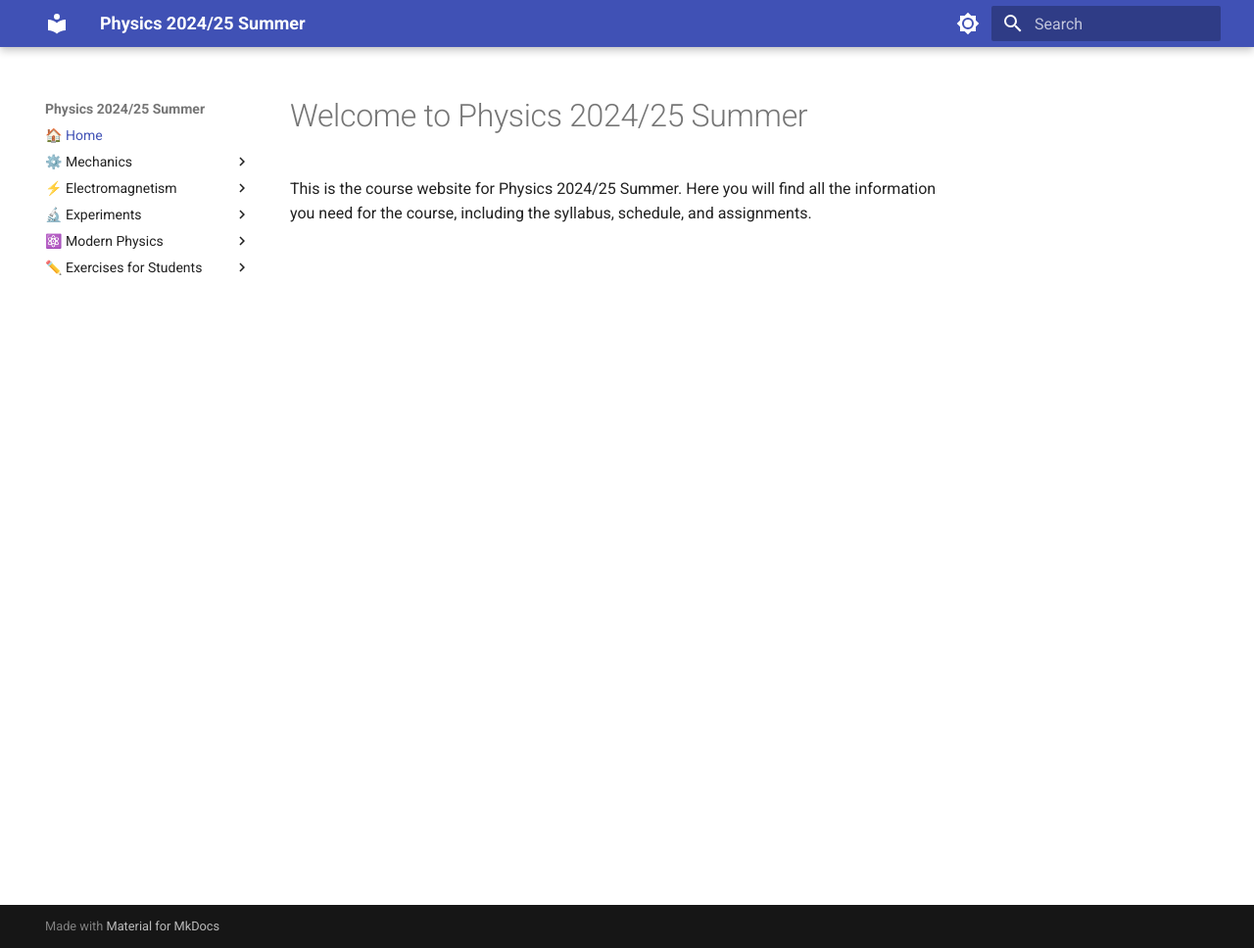
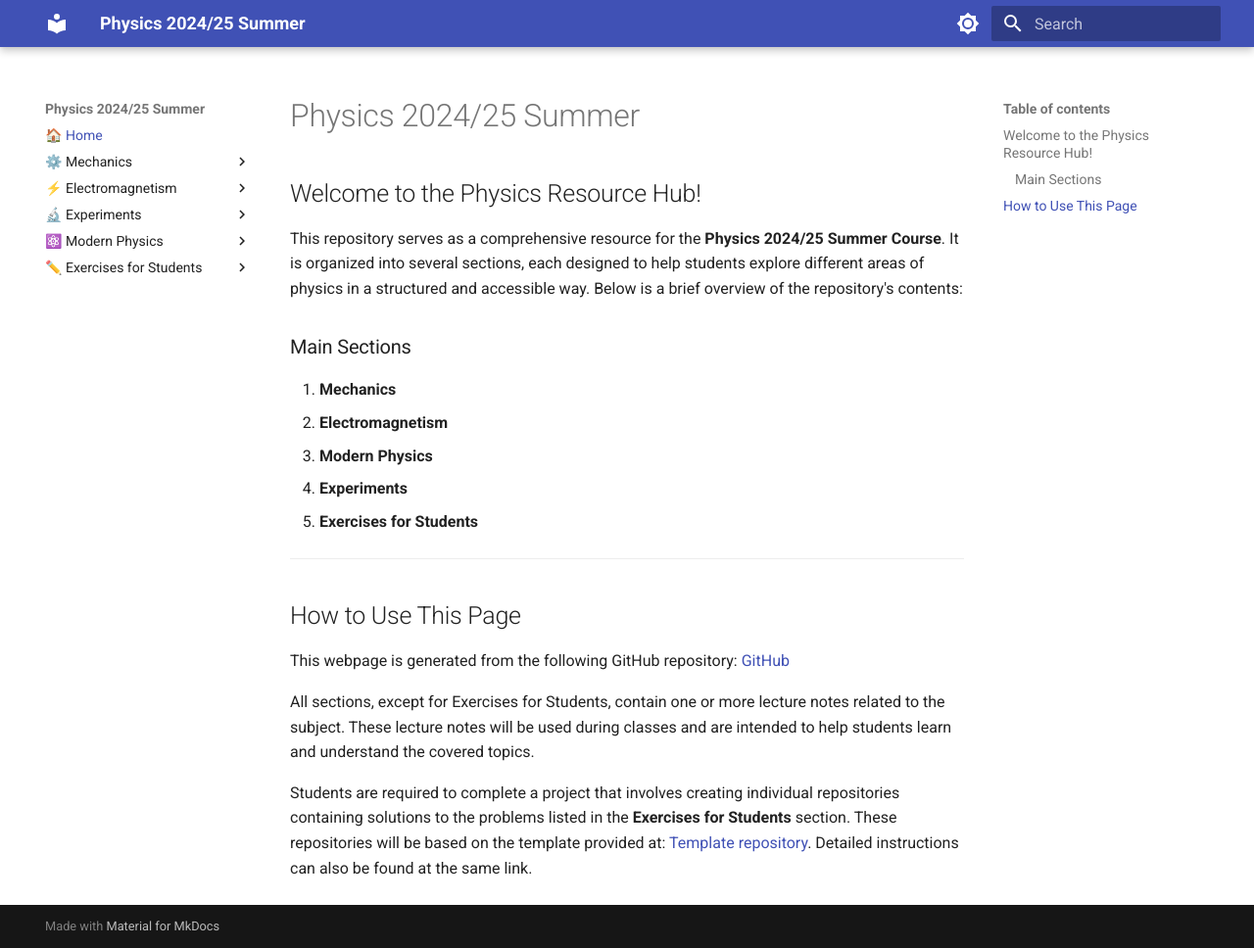
Before and after one commit to dchorazkiewicz/Physics-2024-25-Summer, an MkDocs documentation site: the page built from docs/index.md, in a window 1280 px wide and 968 px high. Shown: the whole window at 98% size. Built offline with MkDocs 1.6.1 and Material for MkDocs 9.7.7, drawn with Linux system fonts in a browser that asks for light colours; nearby versions of some CDN libraries.

Commit message:
update index page to enhance resource organization and provide usage instructions for the Physics 2024/25 Summer Course

```diff
--- a/docs/index.md
+++ b/docs/index.md
@@ -1,3 +1,26 @@
-# Welcome to Physics 2024/25 Summer
+# Physics 2024/25 Summer
 
-This is the course website for Physics 2024/25 Summer. Here you will find all the information you need for the course, including the syllabus, schedule, and assignments.
+## Welcome to the Physics Resource Hub!
+
+This repository serves as a comprehensive resource for the **Physics 2024/25 Summer Course**. It is organized into several sections, each designed to help students explore different areas of physics in a structured and accessible way. Below is a brief overview of the repository's contents:
+
+### Main Sections
+
+1. **Mechanics**
+2. **Electromagnetism**
+3. **Modern Physics**
+4. **Experiments**
+5. **Exercises for Students**
+
+---
+
+## How to Use This Page
+
+This webpage is generated from the following GitHub repository:  [GitHub](https://github.com/dchorazkiewicz/Physics-2024-25-Summer)
+
+All sections, except for Exercises for Students, contain one or more lecture notes related to the subject.
+These lecture notes will be used during classes and are intended to help students learn and understand the covered topics.
+
+Students are required to complete a project that involves creating individual repositories containing
+solutions to the problems listed in the **Exercises for Students** section.
+These repositories will be based on the template provided at: [Template repository](https://github.com/dchorazkiewicz/solutions_repo). Detailed instructions can also be found at the same link.
```
